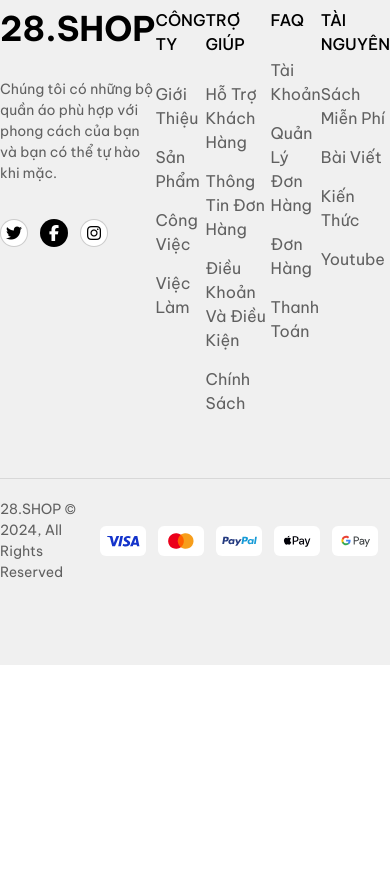
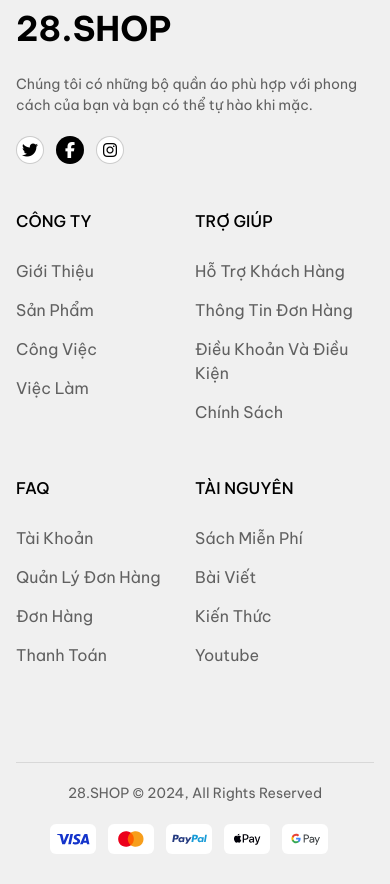
Before and after one commit to hongson2120061/Project-3, a website: page template/index.pug in a window 390 px wide. Shown: the part 6317-7201 px from the top of the page. Before the commit the page ends 6982 px from the top, so only its background shows below. Drawn offline with nearby package versions, Linux system fonts and the light colour scheme; files that its build step writes are made by us from their sources; files whose address does not match are found by name.

Commit message:
complete res

```diff
--- a/template/index.pug
+++ b/template/index.pug
@@ -315,20 +315,20 @@ html
 
 
         //- Section-8
-        footer(class="bg-[#F0F0F0] pb-[82px] pt-[140px] mt-[-90px]")
+        footer(class="bg-[#F0F0F0] lg:pb-[82px] md:pb-[52px] pb-[30px] pt-[140px] mt-[-90px] px-[16px]")
             div(class="container mx-auto")
-                div(class="flex justify-between items-start pb-[48px] border-b border-[#0000001A]")
-                    div(class="w-[248px]")
-                        div(class="text-[34px] font-[700] text-primary mb-[25px]") 28.SHOP
+                div(class="flex justify-between flex-wrap items-start pb-[48px] border-b border-[#0000001A] ")
+                    div(class="lg:w-[248px] w-full lg:mb-[0px] mb-[40px] ")
+                        div(class="lg:text-[34px] text-[34px] font-[700] text-primary lg:mb-[25px] mb-[20px]") 28.SHOP
                         div(class="text-[14px] font-[400] text-[#00000099]") Chúng tôi có những bộ quần áo phù hợp với phong cách của bạn và bạn có thể tự hào khi mặc.
-                        div(class="mt-[35px] flex items-center")
+                        div(class="lg:mt-[35px] mt-[20px] flex items-center")
                             div(class="w-[28px] h-[28px] text-primary bg-white flex items-center justify-center rounded-[100%] mr-[12px] border border-[#00000033] ")
                                 i(class="fa-brands fa-twitter")
                             div(class="w-[28px] h-[28px] text-white bg-primary flex items-center justify-center rounded-[100%] mr-[12px]  border border-[#00000033]")
                                 i(class="fa-brands fa-facebook-f")
                             div(class="w-[28px] h-[28px] text-primary bg-white flex items-center justify-center rounded-[100%] mr-[12px]  border border-[#00000033]")
                                 i(class="fa-brands fa-instagram")
-                    div(class="w-auto pt-[5px]")
+                    div(class="lg:w-auto w-[50%] pt-[5px] lg:mb-[0px] mb-[32px]")
                         div(class="text-[16px] font-[500] text-primary uppercase mb-[26px]") CÔNG TY
                         ul(class="")
                             li(class="text-[16px] font-[400] text-[#00000099] capitalize mb-[15px]")
@@ -340,7 +340,7 @@ html
                             li(class="text-[16px] font-[400] text-[#00000099] capitalize mb-[15px]")
                                 a(href="#") Việc Làm
 
-                    div(class="w-auto pt-[5px]")
+                    div(class="lg:w-auto w-[50%] pt-[5px] lg:mb-[0px] mb-[32px]")
                         div(class="text-[16px] font-[500] text-primary uppercase mb-[26px]") Trợ giúp
                         ul(class="")
                             li(class="text-[16px] font-[400] text-[#00000099] capitalize mb-[15px]")
@@ -352,7 +352,7 @@ html
                             li(class="text-[16px] font-[400] text-[#00000099] capitalize mb-[15px]")
                                 a(href="#") Chính Sách
 
-                    div(class="w-auto pt-[5px]")
+                    div(class="lg:w-auto w-[50%] pt-[5px] lg:mb-[0px] mb-[32px]")
                         div(class="text-[16px] font-[500] text-primary uppercase mb-[26px]") FAQ
                         ul(class="")
                             li(class="text-[16px] font-[400] text-[#00000099] capitalize mb-[15px]")
@@ -364,7 +364,7 @@ html
                             li(class="text-[16px] font-[400] text-[#00000099] capitalize mb-[15px]")
                                 a(href="#") Thanh Toán
 
-                    div(class="w-auto pt-[5px]")
+                    div(class="lg:w-auto w-[50%] pt-[5px] lg:mb-[0px] mb-[32px]")
                         div(class="text-[16px] font-[500] text-primary uppercase mb-[26px]") Tài nguyên
                         ul(class="")
                             li(class="text-[16px] font-[400] text-[#00000099] capitalize mb-[15px]")
@@ -376,10 +376,9 @@ html
                             li(class="text-[16px] font-[400] text-[#00000099] capitalize mb-[15px]")
                                 a(href="#") Youtube
 
-
-                div(class="flex justify-between items-center pt-[20px]")
-                    div(class="text-[14px] font-[400] text-[#00000099]") 28.SHOP © 2024, All Rights Reserved
-                    div(class="flex justify-between")
+                div(class="flex justify-between flex-wrap items-center pt-[20px]")
+                    div(class="md:w-auto w-full md:text-left text-center md:mb-[0px] mb-[20px]  text-[14px] font-[400] text-[#00000099]") 28.SHOP © 2024, All Rights Reserved
+                    div(class=" md:w-auto w-full  flex md:justify-between justify-center")
                         div(class="w-[46px] h-[30px] rounded-[6px] mr-[12px] bg-white truncate flex justify-center items-center ")
                             img(class="" src="assets/images/footer-icon-1.svg" alt="icon")
                         div(class="w-[46px] h-[30px] rounded-[6px] mr-[12px] bg-white truncate flex justify-center items-center ")
@@ -392,5 +391,4 @@ html
                             img(class="" src="assets/images/footer-icon-5.svg" alt="icon")
 
 
-
         //- Section-8
```
Also changed, not shown: index.html.
